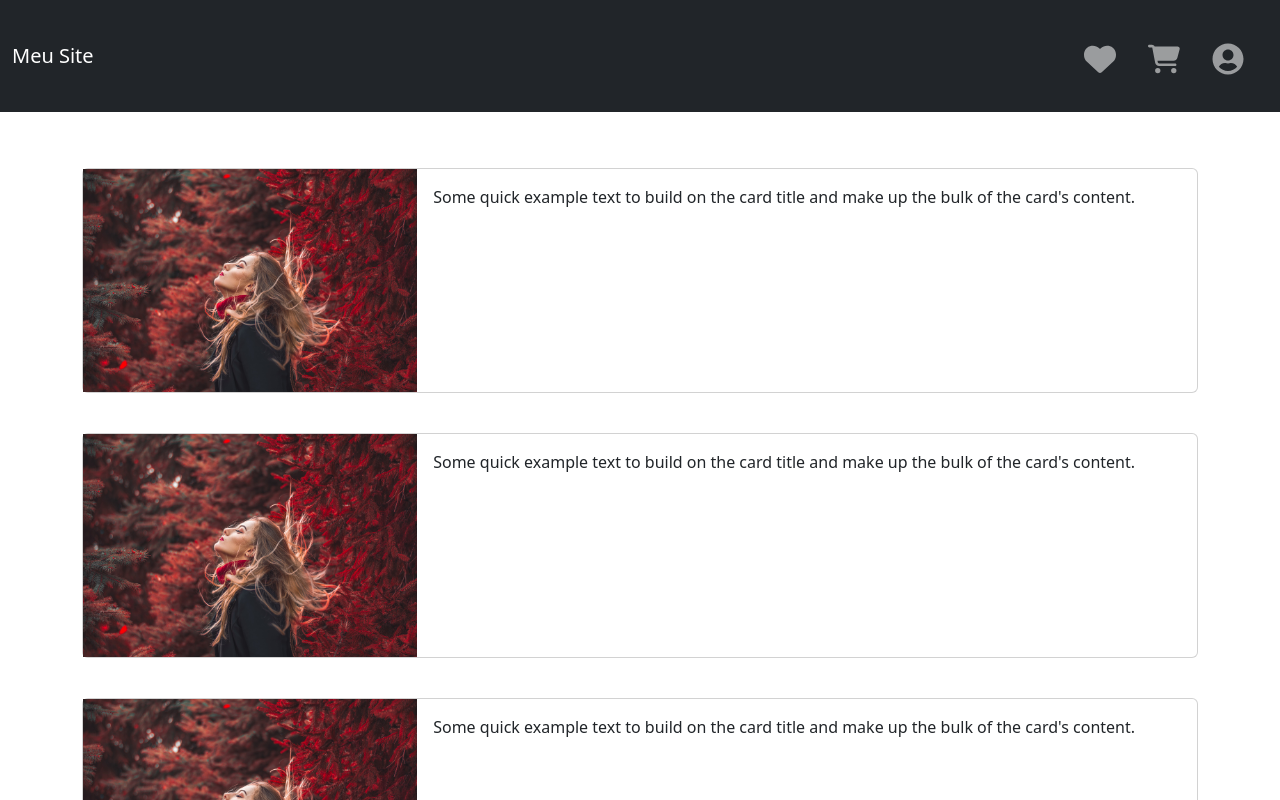
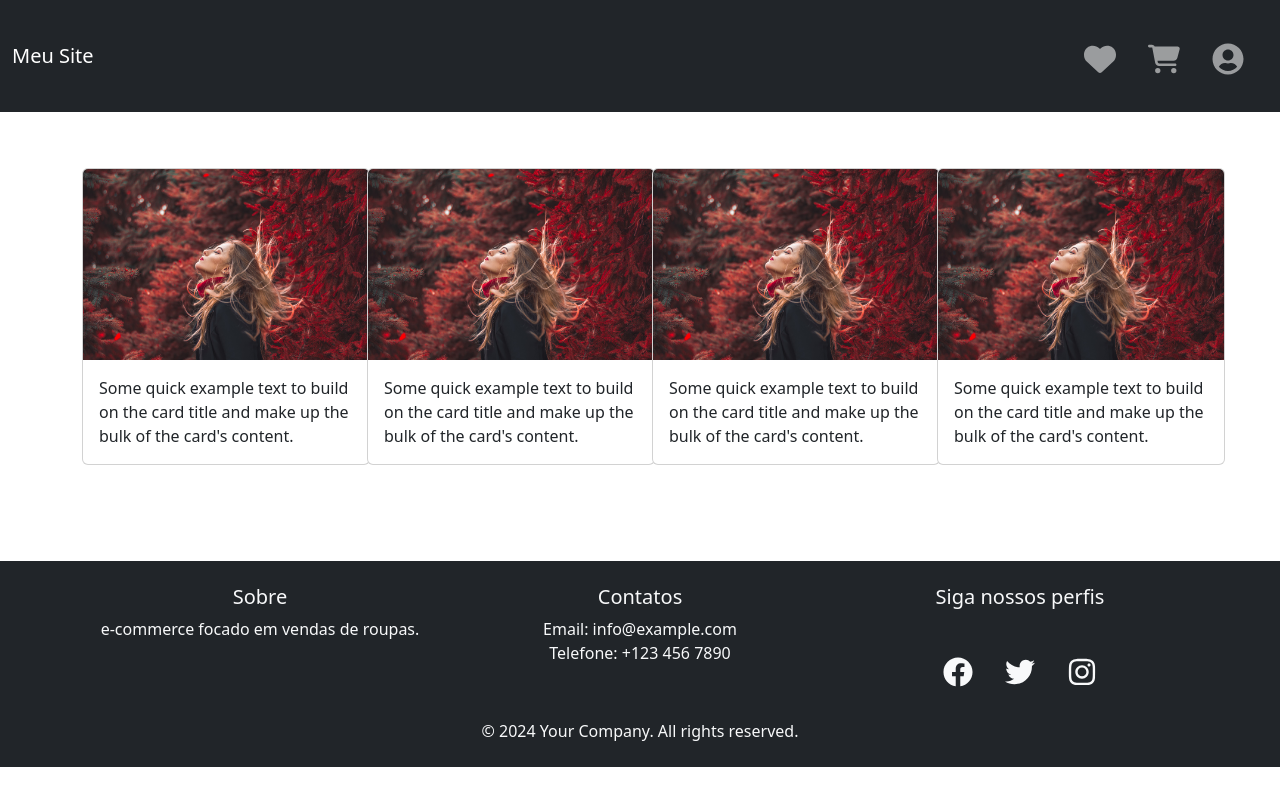
Before and after one commit to ArturMineiro/e-commerce, a React (Vite) app: page /curtidos in a window 1280 px wide. Shown: the top 800 px of the page. Built offline with nearby package versions, Linux system fonts and the light colour scheme.

Commit message:
curtidas alinhadas de formas diferentes

```diff
--- a/src/pages/Curtidos.tsx
+++ b/src/pages/Curtidos.tsx
@@ -1,24 +1,27 @@
 import Card from "../components/Card"
-import CardLaterais from "../components/CardLaterais";
+
 
 
 
 function Curtidos() {
     return (
-        <div className="container mt-4 ">
-            <div className="d-flex flex-column justify-content-center align-items-center">
-                <div className="mb-3 ">
-                    <CardLaterais />
-                </div>
-                <div className="mb-3 ">
-                    <CardLaterais />
-                </div>
-                <div className="mb-3">
-                    <CardLaterais />
-                </div>
-                {/* Adicione mais Cards conforme necessário */}
+        <div className="container mt-4">
+        <div className="row">
+            <div className="col-md-3 mb-3">
+                <Card />
             </div>
+            <div className="col-md-3 mb-3">
+                <Card />
+            </div>
+            <div className="col-md-3 mb-3">
+                <Card />
+            </div>
+            <div className="col-md-3 mb-3">
+                <Card />
+            </div>
+            {/* Adicione mais Cards conforme necessário */}
         </div>
+    </div>
     );
 }
 
```
